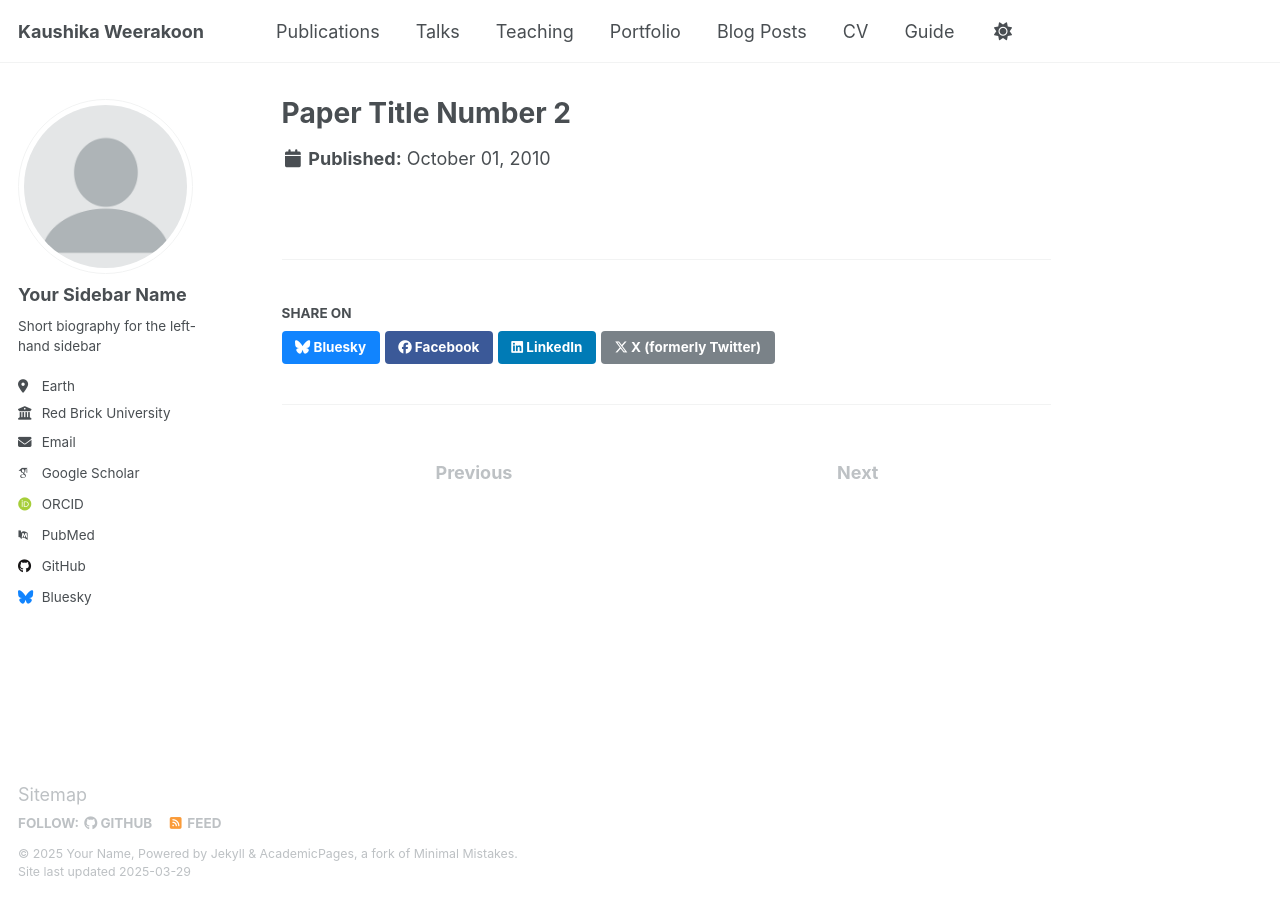
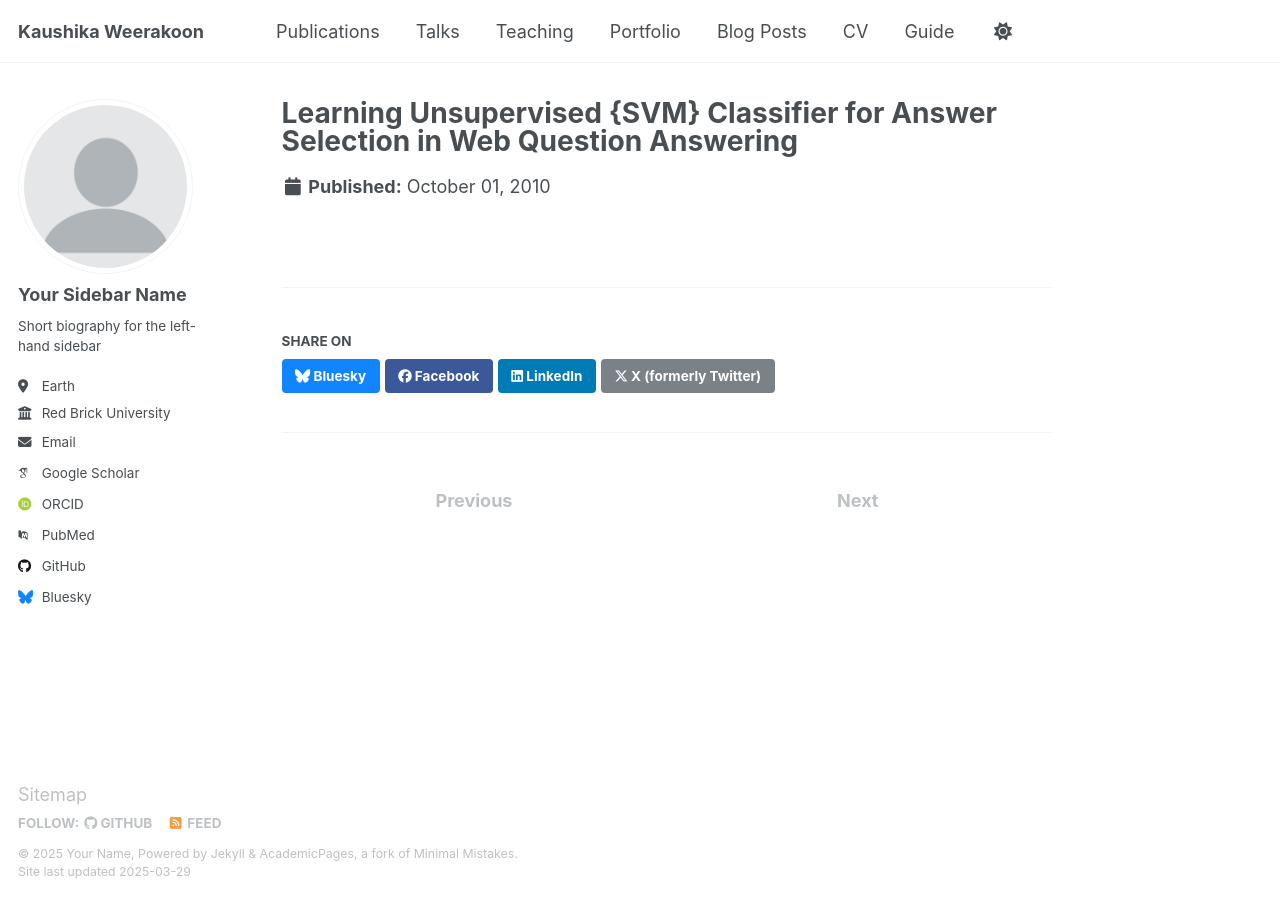
Before and after one commit to kaushikaW/kaushikaW.github.io, a Jekyll site: the page built from _publications/2010-10-01-paper-title-number-2.md, in a window 1280 px wide. Built offline with Jekyll 4.4.1, drawn with Linux system fonts in a browser that asks for light colours; some web fonts are replaced.

Commit message:
Update 2010-10-01-paper-title-number-2.md

```diff
--- a/_publications/2010-10-01-paper-title-number-2.md
+++ b/_publications/2010-10-01-paper-title-number-2.md
@@ -1,5 +1,5 @@
 ---
-title: "Paper Title Number 2"
+title: Learning Unsupervised {SVM} Classifier for Answer Selection in Web Question Answering
 collection: publications
 category: manuscripts
 permalink: /publication/2010-10-01-paper-title-number-2
```
